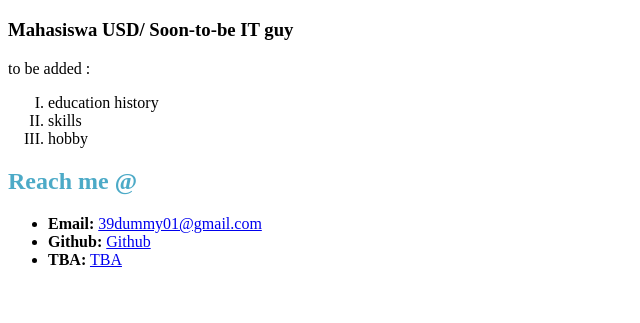
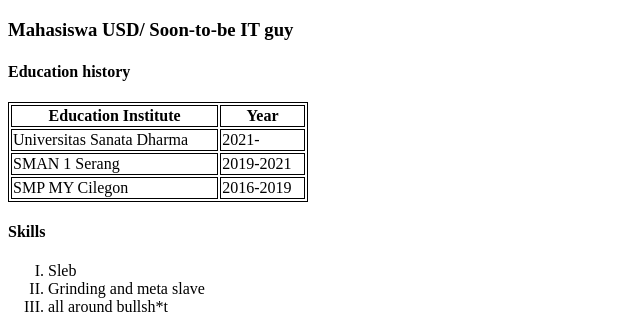
Before and after one commit to REDummy/Platform-vault, a plain HTML site: page Biography.html in a window 1280 px wide. Shown: the part 477-800 px from the top of the page, without its empty margins (0-640 px from the left). Drawn offline with Linux system fonts and the light colour scheme.

Commit message:
Added table, skils to autobiograhpy

```diff
--- a/Biography.html
+++ b/Biography.html
@@ -3,9 +3,14 @@
 
 <head>
     <title >Tugas Biography </title>
+    <style>
+        table, th, td {
+          border: 1px solid black;
+        }
+        </style>
 </head>
 
-<body>
+<body >
 
 
     <header>
@@ -18,18 +23,37 @@
             <h2>215314181</h2>
 
 
-            <img id="photo" src="https://github.com/REDummy/Platform-vault/blob/main/images/932246.jpg?raw=true" alt="foto muka" style="width:auto; height: 300px;;">
+
+            <img id="photo" src="https://github.com/REDummy/Platform-vault/blob/main/images/932246.jpg?raw=true" alt="foto muka" style="width:auto; height: 300px; ">
 
             <h3>Mahasiswa USD/ Soon-to-be IT guy</h3>
-            <p>
-                to be added :
-                <ol type="I">
-                    <li>education history</li>
-                    <li>skills</li>
-                    <li>hobby</li>
-                </ol>
+            <h4>Education history</h4>
+            <table style="width: 300px;">
+                <tr>
+                  <th>Education Institute</th>
+                  <th>Year</th>
+                </tr>
+                <tr>
+                  <td>Universitas Sanata Dharma </td>
+                  <td>2021-</td>
+                </tr>
+                <tr>
+                  <td>SMAN 1 Serang</td>
+                  <td>2019-2021</td>
+                </tr>
+                <tr>
+                    <td>SMP MY Cilegon</td>
+                    <td>2016-2019</td>
+                  </tr>
+              </table>
+            <h4>Skills</h4>
+            <ol type="I">
+                <li>Sleb </li>
+                <li>Grinding and meta slave</li>
+                <li>all around bullsh*t</li>
+            </ol>
 
-            </p>
+
         </section>
 
         <section id="contact-info">
@@ -39,9 +63,9 @@
             <ul>
                 <li><strong>Email:</strong> <a href="mailto:39dummy01@gmail.com">39dummy01@gmail.com</a></li>
                 <li><strong>Github:</strong> <a href="https://github.com/REDummy">Github</a></li>
-                <li><strong>TBA:</strong> <a href="#">TBA</a></li>
+                <li><strong>Address:</strong> [REDACTED]</li>
             </ul>
-
+        <h6><a href="https://www.youtube.com/watch?v=dQw4w9WgXcQ&ab_channel=RickAstley">dont click</a></h6>
         </section>
     </div>
 
```
